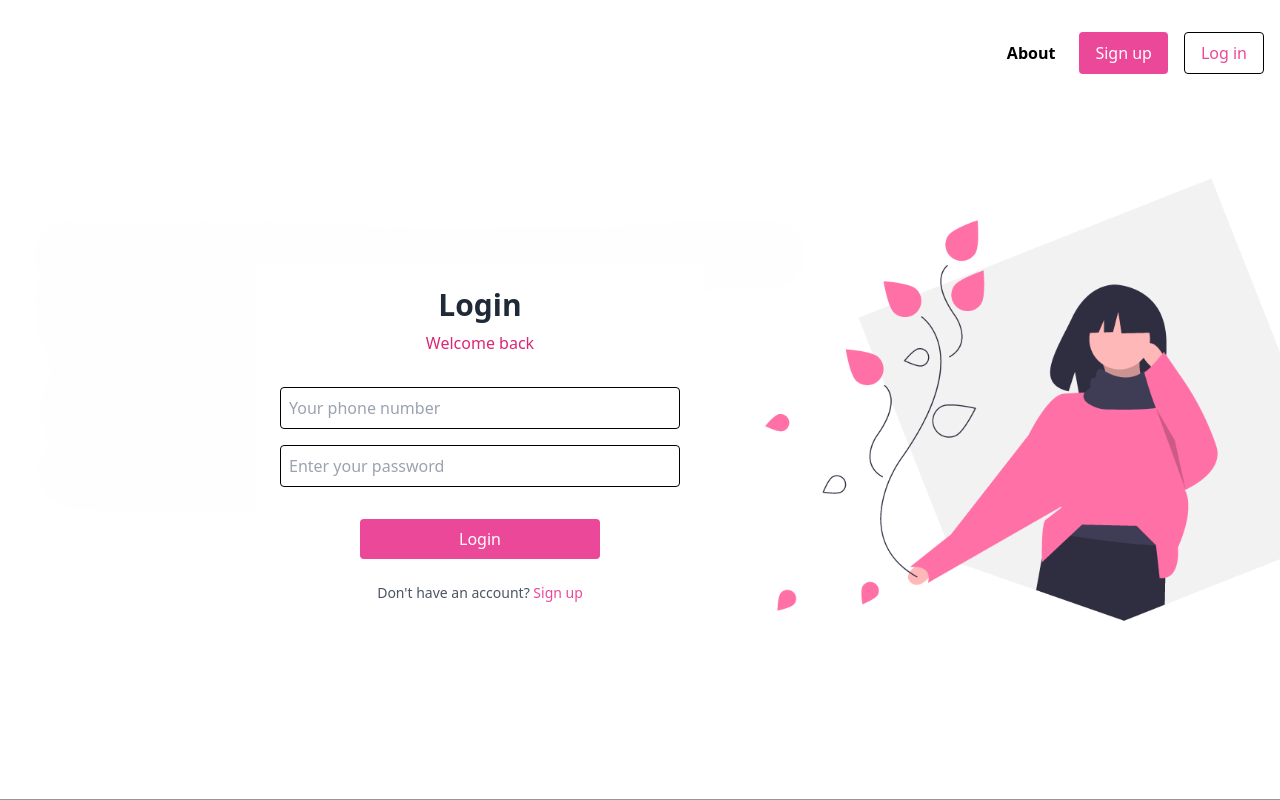
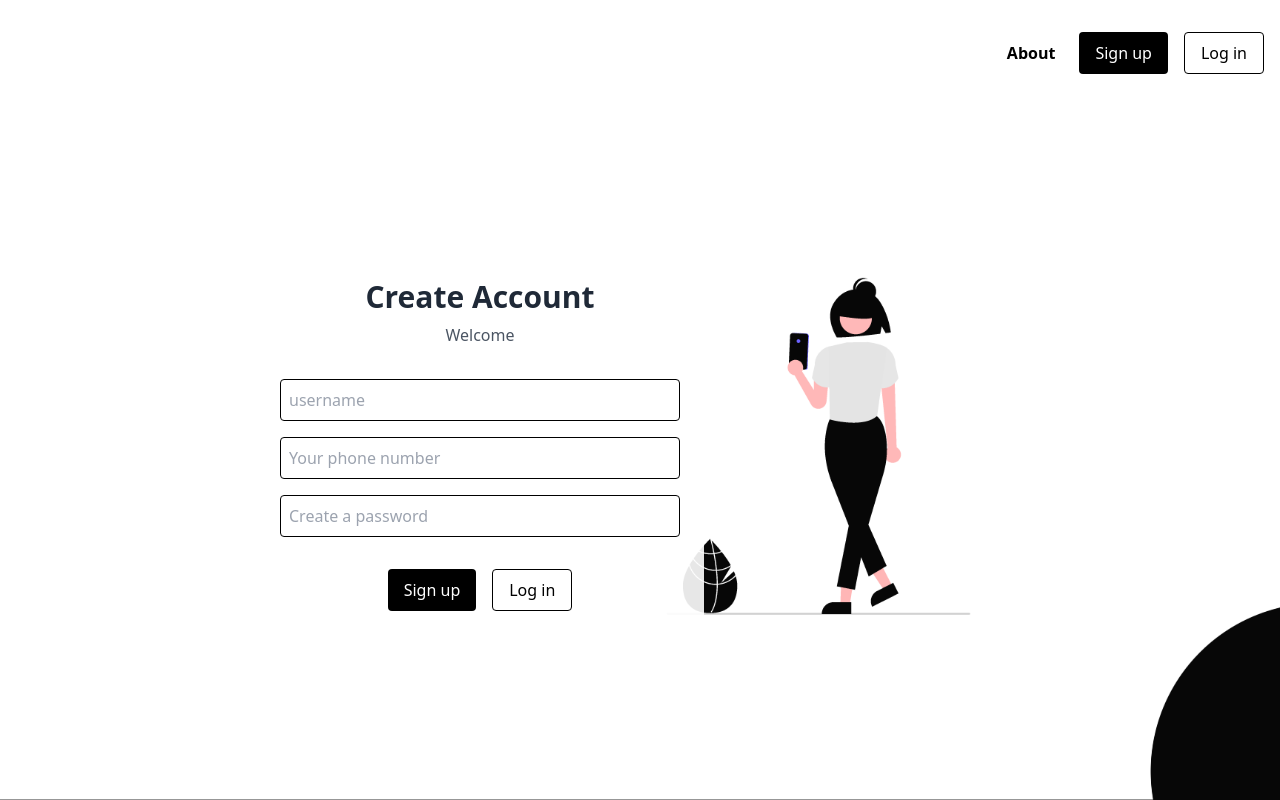
Before and after one commit to klaus-0-0/chatApp, a React (Vite) app in the folder frontend/: page / in a window 1280 px wide. Built offline with nearby package versions, Linux system fonts and the light colour scheme; no server answers.

Commit message:
Update App.jsx

```diff
--- a/frontend/src/App.jsx
+++ b/frontend/src/App.jsx
@@ -10,7 +10,7 @@ function App() {
       <Routes>
         <Route path="/Signup" element={<Signup />} />
         <Route path="/login" element={<Login />} />
-        <Route path="/" element={<Login />} />
+        <Route path="/" element={<Signup />} />
         <Route path="/Dashboard" element={<Dashboard />} />
       </Routes>
     </Router>
```
